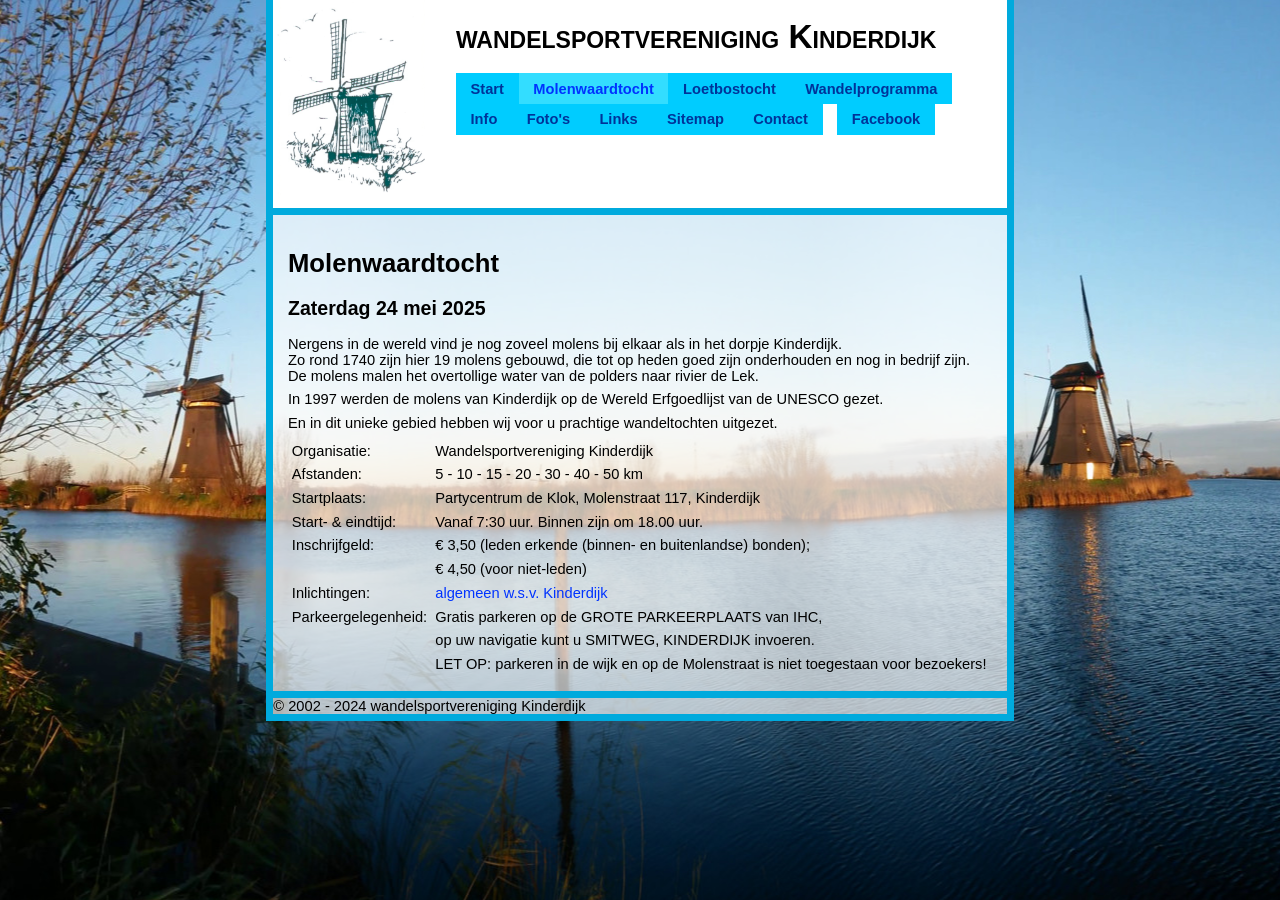
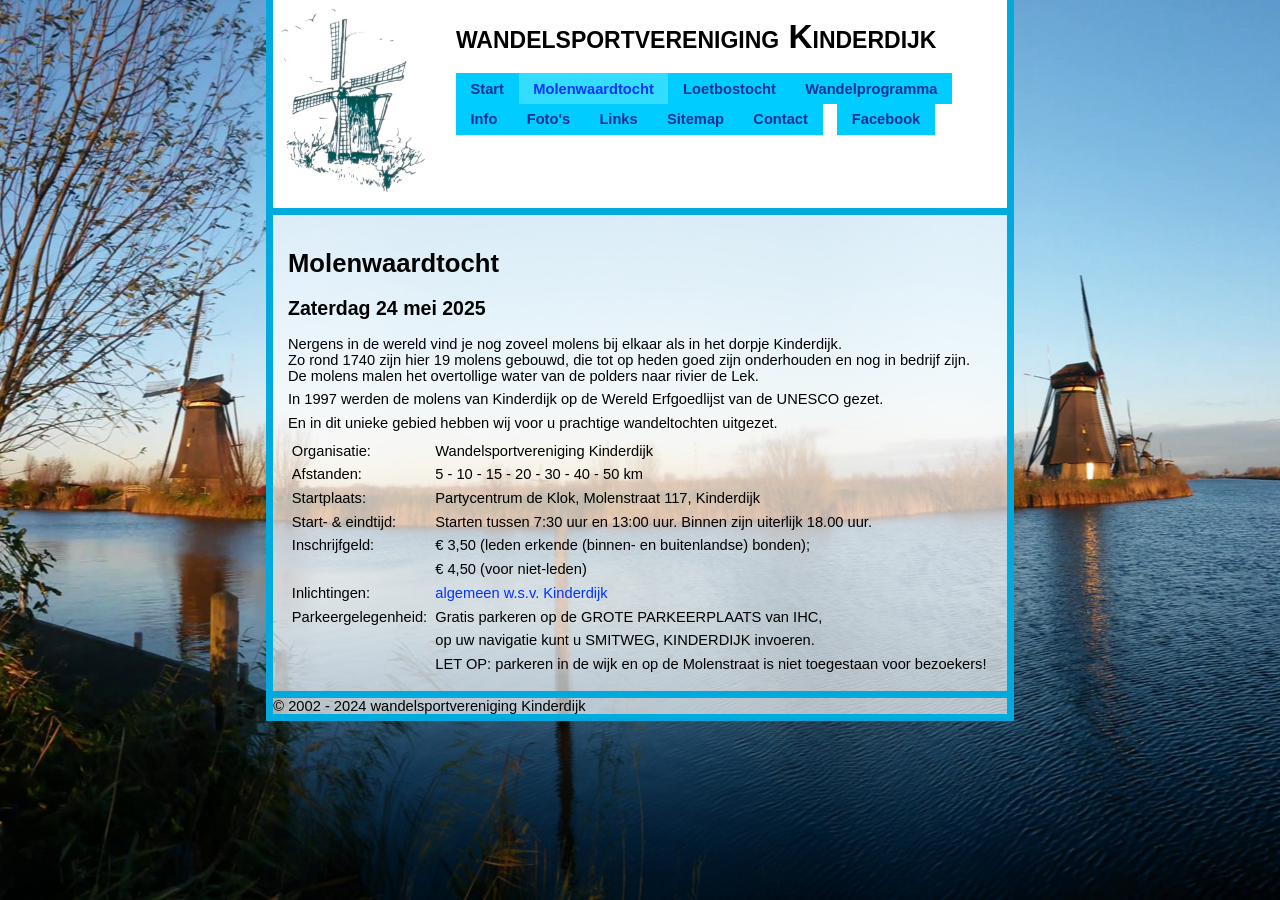
Before and after one commit to jvisser84/www.wsvkinderdijk.nl, a Jekyll site: the page built from docs/molenwaardtocht.md, in a window 1280 px wide. Built offline with Jekyll 4.4.1, drawn with Linux system fonts in a browser that asks for light colours.

Commit message:
Molenwaardtocht start- en eindtijden verduidelijkt.

```diff
--- a/docs/molenwaardtocht.md
+++ b/docs/molenwaardtocht.md
@@ -16,7 +16,7 @@ En in dit unieke gebied hebben wij voor u prachtige wandeltochten uitgezet.
 Organisatie:        | Wandelsportvereniging Kinderdijk
 Afstanden:          | 5 - 10 - 15 - 20 - 30 - 40 - 50 km
 Startplaats:        | Partycentrum de Klok, Molenstraat 117, Kinderdijk
-Start- & eindtijd:  | Vanaf 7:30 uur. Binnen zijn om 18.00 uur.
+Start- & eindtijd:  | Starten tussen 7:30 uur en 13:00 uur. Binnen zijn uiterlijk 18.00 uur.
 Inschrijfgeld:      | &euro; 3,50 (leden erkende (binnen- en buitenlandse) bonden);
                     | &euro; 4,50 (voor niet-leden)
 Inlichtingen:       | <span id="mail-algemeen"></span>
```
